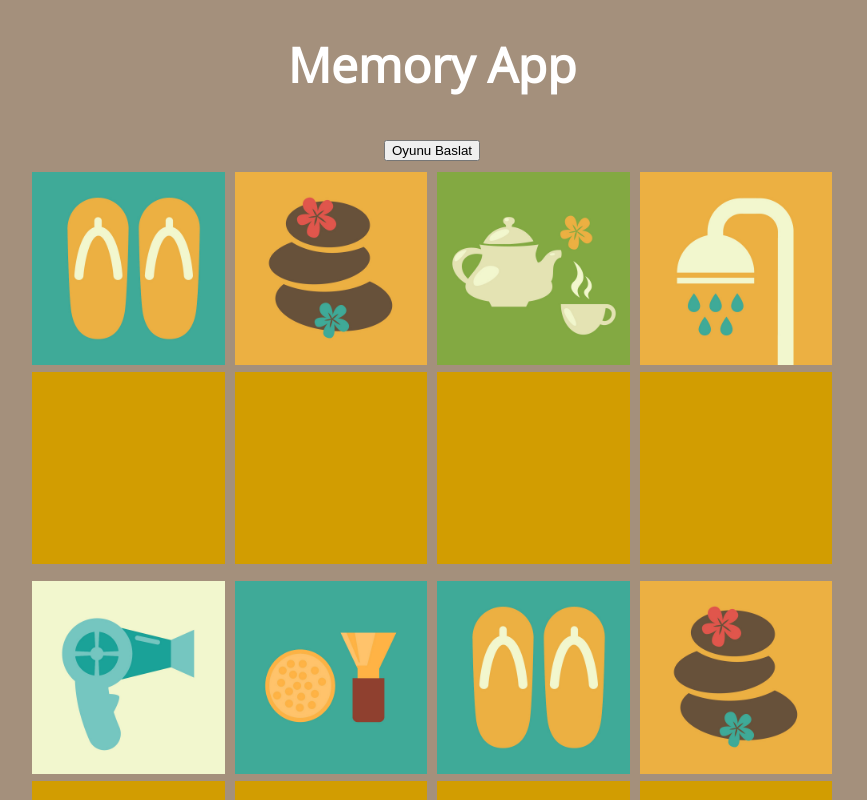
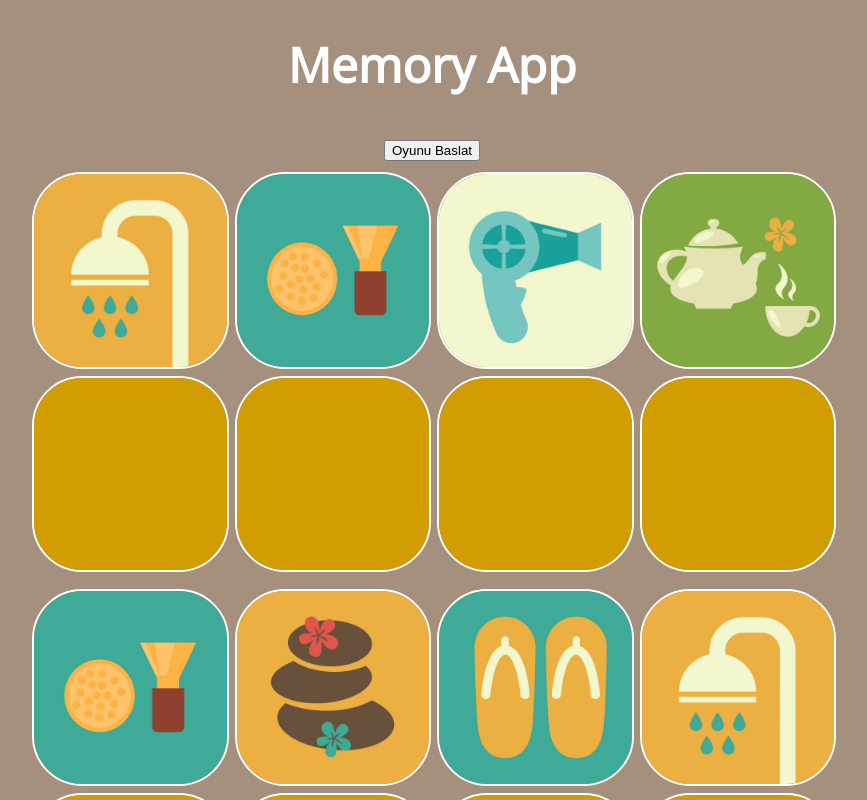
Before and after one commit to Emrehanoglu/ReactV2, a React (Create React App) app in the folder memoryProject/: page / in a window 1280 px wide. Shown: the top 800 px of the page, without its empty margins (208-1075 px from the left). Built offline with nearby package versions, Linux system fonts and the light colour scheme.

Commit message:
MemoryApp #3

```diff
--- a/memoryProject/src/App.css
+++ b/memoryProject/src/App.css
@@ -13,7 +13,3 @@
     gap: 10px; /* cardlar arasında 10px lik bosluk */
     margin-top: 10px;
 }
-
-.card img {
-    width: 100%;
-}
--- a/memoryProject/src/App.js
+++ b/memoryProject/src/App.js
@@ -1,5 +1,6 @@
 import {useEffect, useState} from "react"
 import './App.css';
+import MemoryCard from "./components/MemoryCard";
 
 /* card lara tıkladığımda göronecek olan görselleri tutan bir dizi */
 const cardList = [
@@ -16,7 +17,13 @@ function App() {
   const [cards,setCards] = useState([])
 
   const prepareCards = () => {
-    setCards([...cardList,...cardList])
+    const sortedCards = [...cardList,...cardList]
+    .sort(() => 0.5 - Math.random())
+    /* görselleri sıraladım. Burada gorseller sayısal veya alfabetik bir türde olmadığı obje türünde olduğu için
+    bu sekılde bir metot ile sıralamıs oldum. */
+    .map((card) => ({...card, id:Math.random()}))
+    /* map komutu ile de her cardın yanında o card'a ait bir id degeri türettim */
+    setCards(sortedCards)
     /* cardList içerisindekileri cards içerisine set ettim */
     /* resimlerden 2 ser tane olması gerektiği için iki defa ...cardList 'i set ettim */
   }
@@ -28,15 +35,12 @@ function App() {
   return (
     <div className="container">
       <h1>Memory App</h1>
-      <button>Oyunu Baslat</button>
+      <button onClick={prepareCards}>Oyunu Baslat</button>
 
       <div className="card-grid">
         {
           cards.map(card => (
-            <div className="card">
-              <img className="cardFront" src={card.path} alt="" /> {/* resmin acıldığı zamanki görseli */}
-              <img className="cardBack" src="img/cover.jpeg" alt="" /> {/* resmin kapak resmi olacak */}
-            </div>
+              <MemoryCard card={card} key={card.id}/>
           ))
         }
       </div>
--- /dev/null
+++ b/memoryProject/src/components/MemoryCard.css
@@ -0,0 +1,5 @@
+.card img {
+    width: 100%;
+    border: 2px solid#fff; /* gorsellerin cercevesi olsun ve beyaz renkte olsun */
+    border-radius: 50px; /* cercevelerin koseleri yuvarlaklı olsun */
+}
--- /dev/null
+++ b/memoryProject/src/components/MemoryCard.js
@@ -0,0 +1,11 @@
+import React from 'react'
+import './MemoryCard.css'
+
+export default function MemoryCard({card}) {
+  return (
+    <div className="card">
+        <img className="cardFront" src={card.path} alt="" /> {/* resmin acıldığı zamanki görseli */}
+        <img className="cardBack" src="/img/cover.jpeg" alt="" /> {/* resmin kapak resmi olacak */}
+    </div>
+  )
+}
```
